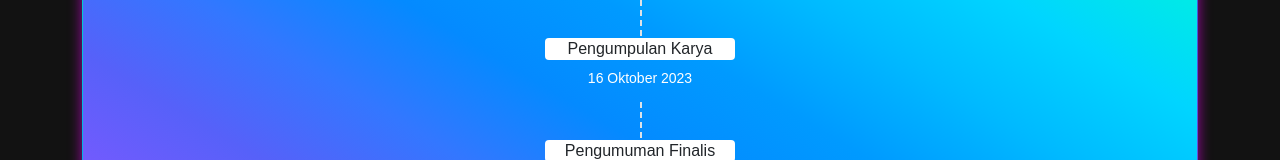
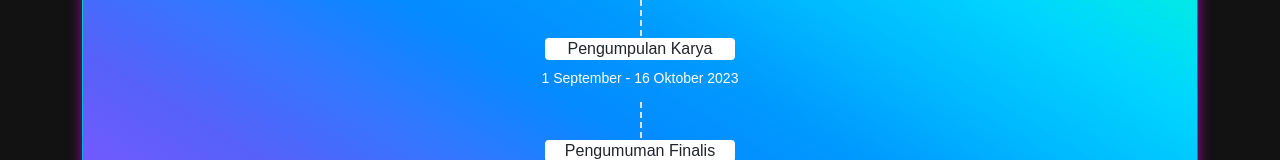
Before and after one commit to INVOFEST-PHB/dev_invofest23, a React (Create React App) app: page /competition/web-desain in a window 1280 px wide. Shown: the part 765-925 px from the top of the page. Built offline with nearby package versions, Linux system fonts and the light colour scheme; no server answers.

Commit message:
[Av][Modify]-Updaten Konten Komptetion

```diff
--- a/src/pages/competition/CompetitionSoftware.jsx
+++ b/src/pages/competition/CompetitionSoftware.jsx
@@ -32,7 +32,7 @@ class CompentitionSoftware extends Component {
                         descTime1="Ayo tunjukan skill Kalian!!"
                         // 2
                         tanggal2="Pengumpulan Karya"
-                        nameTime2="16 Oktober 2023"
+                        nameTime2="1 September - 16 Oktober 2023"
                         descTime2="Ayo Pertunjakn skill Kalian!!"
                         // 3
                         tanggal3="Pengumuman Finalis"
@@ -61,9 +61,9 @@ class CompentitionSoftware extends Component {
         <div className="mt-4">
           <TabsAcara
             tabsDeskripsi1="Salah satu perlombaan dalam kegiatan Invofest (Infomatics Vocational
-                Festival) 2023 adalah National UI UX Design Competition yang mana
+                Festival) 2023 adalah Software Development National IT Competition INVOFEST 2023 yang mana
                 diharapkan melalui ajang perlombaan ini para peserta dari kalangan
-                mahasiswa/i dapat semakin menggali serta memacu potensi yang ada di
+                Mahasiswa/i dapat semakin menggali serta memacu potensi yang ada di
                 dalam diri sebagai salah satu upaya menjadi sumber daya manusia yang
                 unggul di bidang ilmu pengetahuan dan teknologi. Lomba ini mengusung
                 tema “Innovation and creation of the golden generation to realize a
--- a/src/pages/competition/CompetitionWebDesain.jsx
+++ b/src/pages/competition/CompetitionWebDesain.jsx
@@ -32,7 +32,7 @@ class CompetitionWebDesain extends Component {
                         descTime1="Ayo tunjukan skill Kalian!!"
                         // 2
                         tanggal2="Pengumpulan Karya"
-                        nameTime2="16 Oktober 2023"
+                        nameTime2="1 September - 16 Oktober 2023"
                         descTime2="Ayo Pertunjakn skill Kalian!!"
                         // 3
                         tanggal3="Pengumuman Finalis"
@@ -61,14 +61,13 @@ class CompetitionWebDesain extends Component {
         <div className="mt-4">
           <TabsAcara
             tabsDeskripsi1="Salah satu perlombaan dalam kegiatan Invofest (Infomatics Vocational
-          Festival) 2023 adalah National UI UX Design Competition yang mana
+          Festival) 2023 adalah Web Design National IT Competition INVOFEST 2023 yang mana
           diharapkan melalui ajang perlombaan ini para peserta dari kalangan
-          mahasiswa/i dapat semakin menggali serta memacu potensi yang ada di
+          SMA/SMK Sederajat dapat semakin menggali serta memacu potensi yang ada di
           dalam diri sebagai salah satu upaya menjadi sumber daya manusia yang
           unggul di bidang ilmu pengetahuan dan teknologi. Lomba ini mengusung
           tema “Innovation and creation of the golden generation to realize a
           sustainable future."
-
             tabsDeskripsi2="Tema ini bertujuan mengajak generasi muda untuk mengembangkan
           inovasi dan kreativitas guna membentuk kelompok yang memiliki potensi
           luar biasa, yang mampu mewujudkan masa depan yang berkelanjutan.
@@ -78,30 +77,26 @@ class CompetitionWebDesain extends Component {
           tanggung jawab sosial. Kesadaran akan dampak jangka panjang serta
           kolaborasi lintas generasi dan sektor menjadi kunci dalam mewujudkan
           tujuan tersebut."
-
             titleTabs="Persyaratan"
-            li1="Peserta adalah mahasiswa/i aktif D1 hingga S1/Sederajat perguruan
-          tinggi/universitas se-Indonesia yang dibuktikan dengan Kartu Tanda
-          Mahasiswa atau Surat Keterangan resmi."
+            li1="Peserta adalah siswa/siswi dari SMA/SMK Sederajat se-Indonesia yang dibuktikan dengan Kartu Pelajar
+            atau Surat Keterangan resmi."
             li2="Peserta adalah perorangan/individu maupun tim (maksimal 3 orang)
           serta tidak dapat diwakilkan oleh orang lain."
             li3="Setiap anggota tim wajib berasal dari universitas yang sama."
             li4="Masing-masing tim wajib menentukan nama tim dan satu ketua tim."
             li5="Peserta lomba mendaftar dan melengkapi seluruh data yang
           diperlukan melalui formulir yang telah disediakan."
-            li6="Membayar biaya pendaftaran sebesar Rp. 75.000 ke rekening BNI
+            li6="Membayar biaya pendaftaran sebesar Rp. 50.000 ke rekening BNI
           (1578789282) a.n Nurul Febi Anisa atau e-wallet Dana (081919008338)
           a.n Nurul Febi Anisa, Shopeepay (08191900338) a.n nurul_febi, dan
           OVO (081919008338) a.n Nurul Febi Anisa"
             li7="Peserta harus mengikuti seluruh rangkaian acara, prosedur, dan
           ketentuan perlombaan."
-
             contact="Contact"
             contact1="Abdul Muhith(+62 899-6071-414)"
             contact2="Besta (0895-1857-0693)"
             contact3="Fida (0855-4040-7654)"
           />
-
         </div>
         {/* <Sponsor /> */}
         <Footer />
--- a/src/pages/competition/CompetitonUiUx.jsx
+++ b/src/pages/competition/CompetitonUiUx.jsx
@@ -33,7 +33,7 @@ class CompetitonUiUx extends Component {
                         nameTime1="1 September - 15 Oktober 2023"
                         // 2
                         tanggal2="Pengumpulan Karya"
-                        nameTime2=" 16 Oktober 2023"
+                        nameTime2="1 September - 16 Oktober 2023"
                         // 3
                         tanggal3="Pengumuman Finalis"
                         nameTime3=" 19 Oktober 2023"
@@ -57,9 +57,9 @@ class CompetitonUiUx extends Component {
         <div className="mt-4">
           <TabsAcara
             tabsDeskripsi1="Salah satu perlombaan dalam kegiatan Invofest (Infomatics Vocational
-          Festival) 2023 adalah National UI UX Design Competition yang mana
+          Festival) 2023 adalah UI UX Design National IT Competition INVOFEST 2023 yang mana
           diharapkan melalui ajang perlombaan ini para peserta dari kalangan
-          SMA/SMK Sederajat dapat semakin menggali serta memacu potensi yang ada di
+          Mahasiswa/i dapat semakin menggali serta memacu potensi yang ada di
           dalam diri sebagai salah satu upaya menjadi sumber daya manusia yang
           unggul di bidang ilmu pengetahuan dan teknologi. Lomba ini mengusung
           tema “Innovation and creation of the golden generation to realize a
@@ -74,8 +74,10 @@ class CompetitonUiUx extends Component {
           kolaborasi lintas generasi dan sektor menjadi kunci dalam mewujudkan
           tujuan tersebut."
             titleTabs="Persyaratan"
-            li1="Peserta adalah siswa/siswi dari SMA/SMK Sederajat se-Indonesia yang dibuktikan dengan Kartu Tanda
-          Mahasiswa atau Surat Keterangan resmi."
+            li1="Peserta adalah mahasiswa/i aktif D1 hingga S1/Sederajat perguruan
+            tinggi/universitas se-Indonesia yang dibuktikan dengan Kartu Tanda
+            Mahasiswa atau Surat Keterangan resmi."
+
             li2="Peserta adalah perorangan/individu maupun tim (maksimal 3 orang)
           serta tidak dapat diwakilkan oleh orang lain."
             li3="Setiap anggota tim wajib berasal dari Sekolah yang sama."
```
Lines whose indentation alone changed are shown as unchanged.
